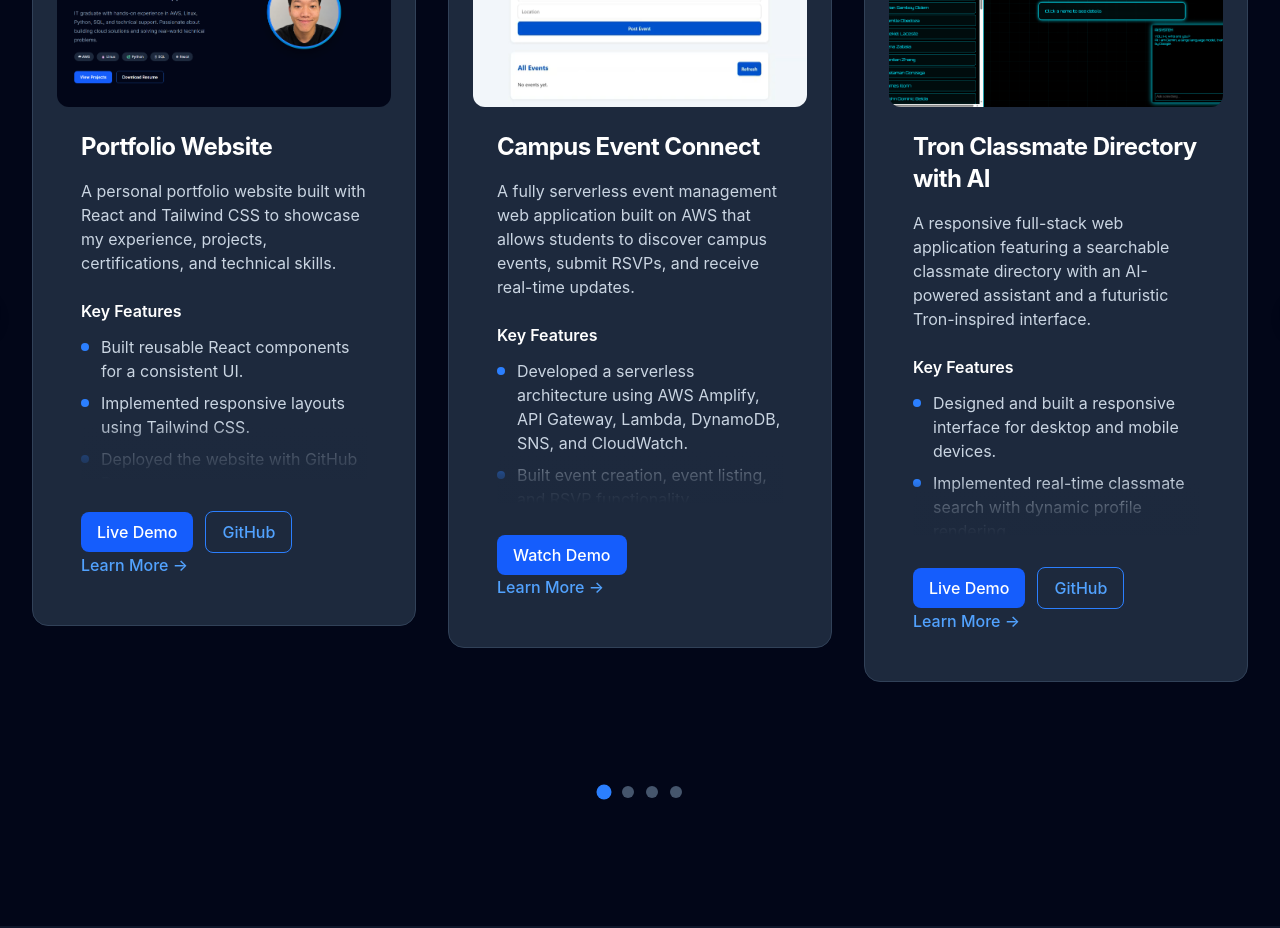
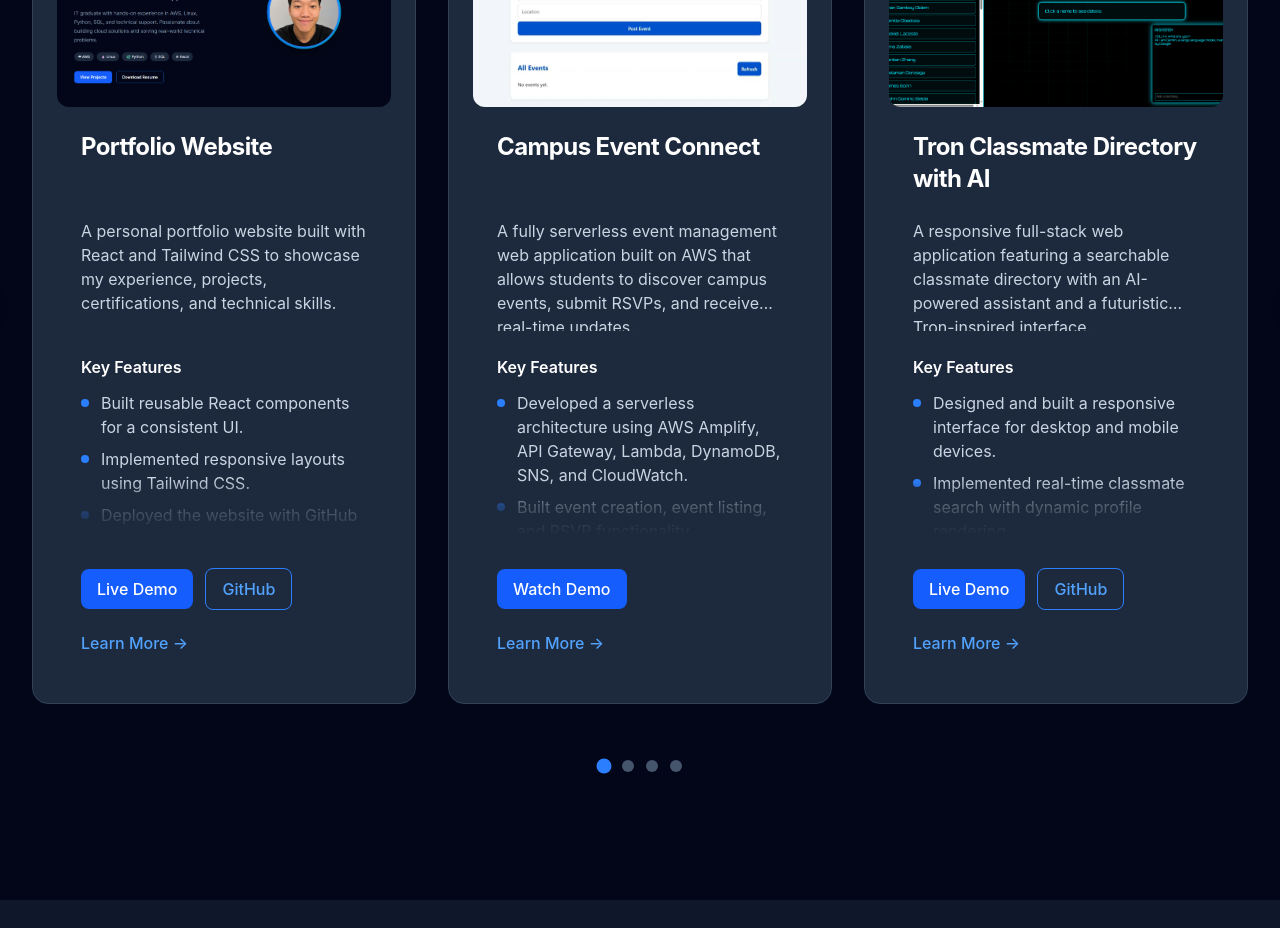
Before and after one commit to weishengng/portfolio, a React (Vite) app: page / in a window 1280 px wide. Shown: the part 4580-5508 px from the top of the page. Built offline with nearby package versions, Linux system fonts and the light colour scheme.

Commit message:
Redesign projects section and improve project cards

```diff
--- a/src/components/ProjectCard.jsx
+++ b/src/components/ProjectCard.jsx
@@ -21,11 +21,11 @@ function ProjectCard({ project, onLearnMore }) {
 
       <div className="flex flex-1 flex-col p-6">
 
-        <h3 className="text-2xl font-bold tracking-tight">
+        <h3 className="min-h-[72px] text-2xl font-bold tracking-tight">
           {project.title}
         </h3>
 
-        <p className="mt-4 min-h-[96px] text-slate-300">
+        <p className="mt-4 line-clamp-4 min-h-[112px] text-slate-300">
           {project.description}
         </p>
 
@@ -52,7 +52,7 @@ function ProjectCard({ project, onLearnMore }) {
 
 
         <div className="mt-auto pt-8">
-          <div className="flex flex-wrap items-center gap-3">
+          <div className="min-h-[44px] flex flex-wrap items-center gap-3">
 
           {project.demo !== "#" && (
             <Button href={project.demo}>
@@ -74,7 +74,7 @@ function ProjectCard({ project, onLearnMore }) {
 
           <button
             onClick={onLearnMore}
-            className="text-blue-400 hover:text-blue-300 font-medium transition"
+            className="mt-5 text-blue-400 hover:text-blue-300 font-medium transition"
           >
             Learn More →
           </button>
```
